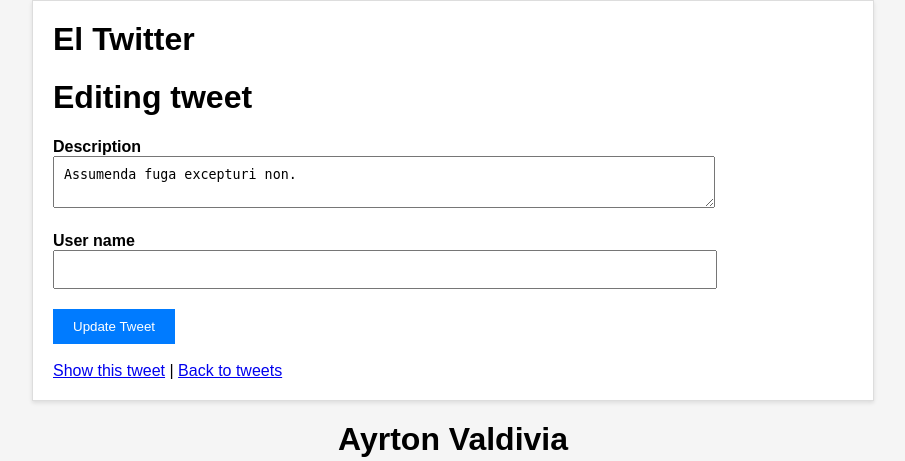
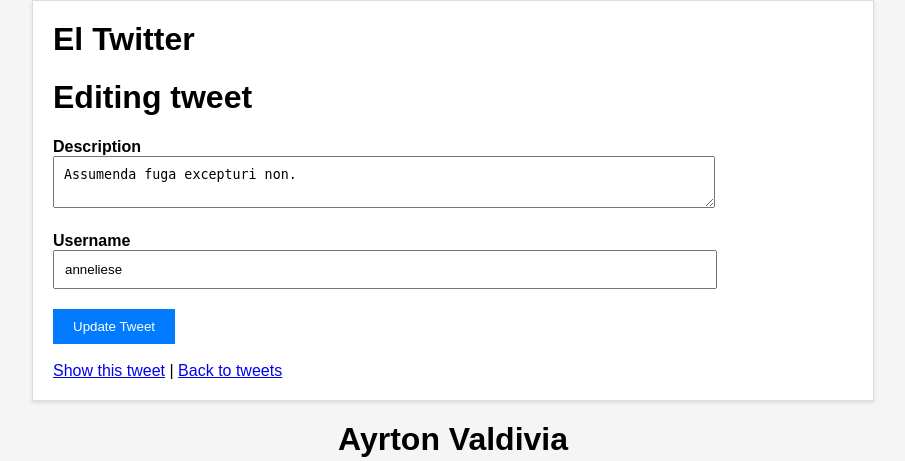
Before and after one commit to Tikeyrawwr/pruebatwitter, a Rails app: page /tweets/16/edit in a window 1280 px wide. Shown: the top 461 px of the page, without its empty margins (187-1092 px from the left). Run offline with Rails 7, Linux system fonts and the light colour scheme; data comes from the database, SQL or seed files in the repository; both versions use the stored data as it was after the commit; some libraries are stand-ins or nearby versions.

Commit message:
version final

```diff
--- a/app/views/tweets/_form.html.erb
+++ b/app/views/tweets/_form.html.erb
@@ -17,8 +17,8 @@
   </div>
 
   <div style="margin-bottom: 20px;">
-    <%= form.label :user_name, style: "display: block; font-weight: bold;" %>
-    <%= form.text_field :user_name, style: "width: 80%; padding: 10px;" %>
+    <%= form.label :username, style: "display: block; font-weight: bold;" %>
+    <%= form.text_field :username, style: "width: 80%; padding: 10px;" %>
   </div>
 
   <div>
```
Also changed, not shown: db/development.sqlite3.
